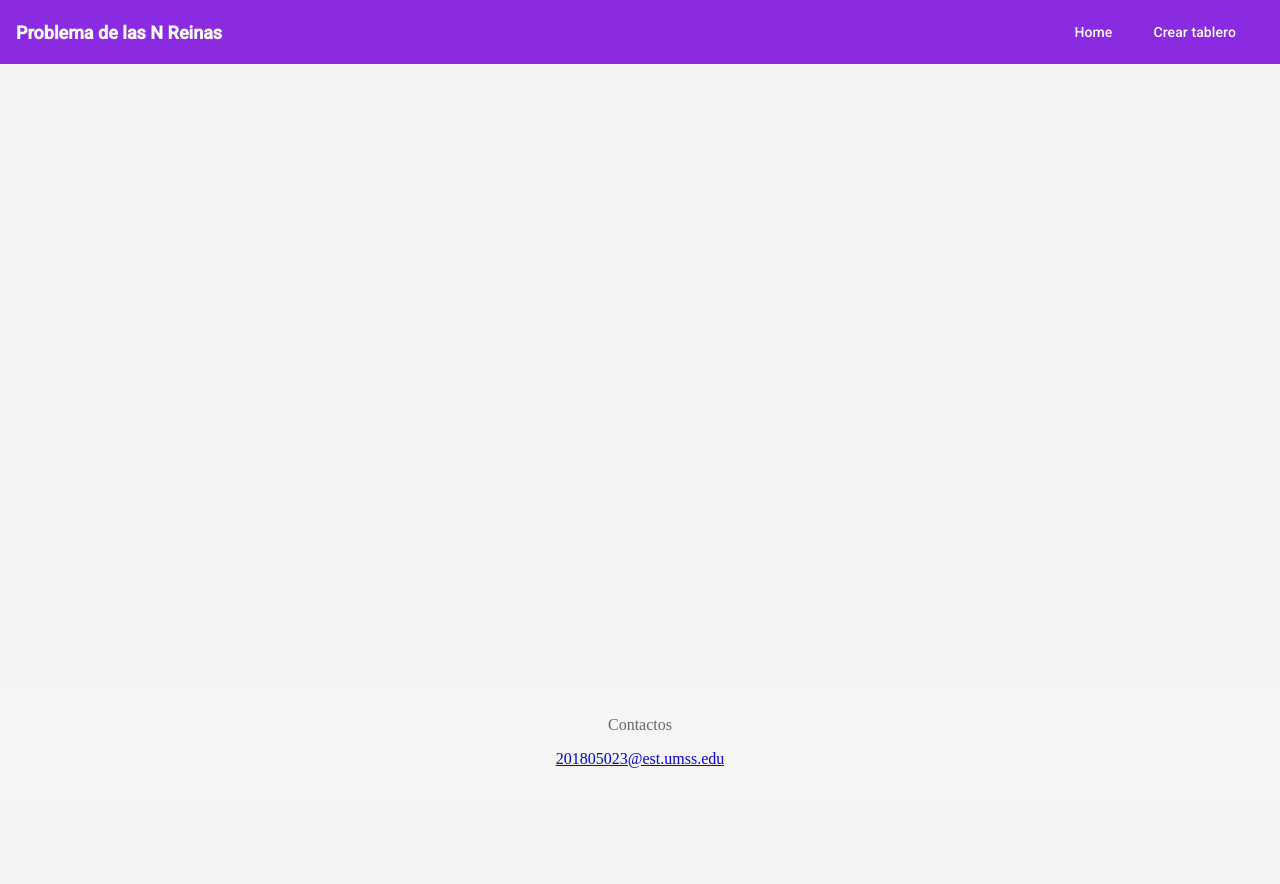
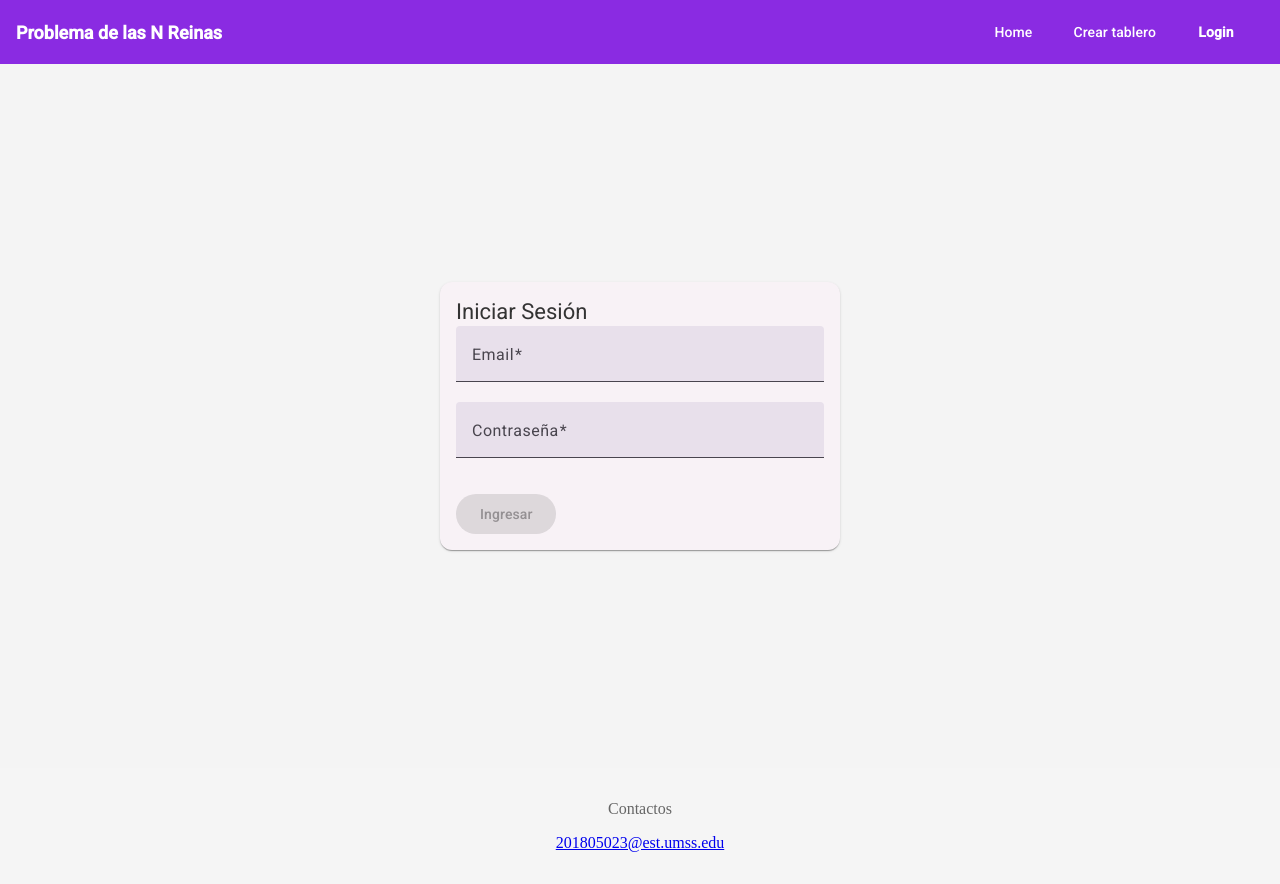
Before and after one commit to Frosmin/Proyecto_progra_web, an Angular app in the folder frontend/angular/: page /login in a window 1280 px wide. Before the commit this address led to /. Before the commit the page ends 800 px from the top, so only its background shows below. Built offline with nearby package versions, Linux system fonts and the light colour scheme.

Commit message:
add: implementar componente de login y actualizar la navegación en la barra de navegación

```diff
--- a/frontend/angular/src/app/app.routes.ts
+++ b/frontend/angular/src/app/app.routes.ts
@@ -3,10 +3,12 @@ import { FormComponent } from './form/form.component';
 import { ViewFormComponent } from './viewForm/view.form.component';
 import { HomeComponent } from './home/home.component';
 import { VistaComponent } from './vista/vista.component';
+import { LoginComponent } from './login/login.component';
 
 export const routes: Routes = [
   { path: '', component: HomeComponent },
   { path: 'viewform', component: ViewFormComponent },
   { path: 'view/:id', component: VistaComponent },
   { path: 'crear', component: FormComponent },
+  { path: 'login', component: LoginComponent },
 ];
--- /dev/null
+++ b/frontend/angular/src/app/login/login.component.html
@@ -0,0 +1,40 @@
+<div class="login-container">
+  <mat-card class="login-card">
+    <mat-card-header>
+      <mat-card-title>Iniciar Sesión</mat-card-title>
+    </mat-card-header>
+    <mat-card-content>
+      <form (ngSubmit)="onSubmit()" #loginForm="ngForm">
+        <mat-form-field class="full-width">
+          <mat-label>Email</mat-label>
+          <input
+            matInput
+            [(ngModel)]="email"
+            name="email"
+            type="email"
+            required
+            email
+          />
+        </mat-form-field>
+        <mat-form-field class="full-width">
+          <mat-label>Contraseña</mat-label>
+          <input
+            matInput
+            [(ngModel)]="password"
+            name="password"
+            type="password"
+            required
+          />
+        </mat-form-field>
+        <button
+          mat-raised-button
+          color="primary"
+          type="submit"
+          [disabled]="!loginForm.form.valid"
+        >
+          Ingresar
+        </button>
+      </form>
+    </mat-card-content>
+  </mat-card>
+</div>
--- /dev/null
+++ b/frontend/angular/src/app/login/login.component.scss
@@ -0,0 +1,26 @@
+.login-container {
+  display: flex;
+  justify-content: center;
+  align-items: center;
+  height: 80vh;
+  padding: 2rem;
+}
+
+.login-card {
+  width: 100%;
+  max-width: 400px;
+}
+
+.full-width {
+  width: 100%;
+}
+
+mat-card-content {
+  display: flex;
+  flex-direction: column;
+  gap: 1rem;
+}
+
+button {
+  margin-top: 1rem;
+}
--- /dev/null
+++ b/frontend/angular/src/app/login/login.component.ts
@@ -0,0 +1,48 @@
+import { Component } from '@angular/core';
+import { FormsModule } from '@angular/forms';
+import { Router } from '@angular/router';
+import { AuthService } from '../services/auth.service';
+import { MatCardModule } from '@angular/material/card';
+import { MatFormFieldModule } from '@angular/material/form-field';
+import { MatInputModule } from '@angular/material/input';
+import { MatButtonModule } from '@angular/material/button';
+import { CommonModule } from '@angular/common';
+
+@Component({
+  selector: 'app-login',
+  standalone: true,
+  imports: [
+    CommonModule,
+    FormsModule,
+    MatCardModule,
+    MatFormFieldModule,
+    MatInputModule,
+    MatButtonModule,
+  ],
+  templateUrl: './login.component.html',
+  styleUrl: './login.component.scss',
+})
+export class LoginComponent {
+  email = '';
+  password = '';
+
+  constructor(private authService: AuthService, private router: Router) {}
+
+  onSubmit(): void {
+    if (!this.email || !this.password) {
+      alert('Email y contraseña son requeridos.');
+      return;
+    }
+
+    this.authService.login(this.email, this.password).subscribe({
+      next: (response) => {
+        console.log('Inicio de sesión exitoso', response);
+        this.router.navigate(['/']);
+      },
+      error: (err) => {
+        console.error('Error en el inicio de sesión', err);
+        alert('Credenciales incorrectas. Por favor, intente de nuevo.');
+      },
+    });
+  }
+}
--- a/frontend/angular/src/app/shared/navbar/navbar.component.html
+++ b/frontend/angular/src/app/shared/navbar/navbar.component.html
@@ -20,6 +20,18 @@
           [routerLinkActiveOptions]="{ exact: true }"
         >
           Crear tablero
+        </button>
+        <button
+          *ngIf="!authService.isLoggedIn()"
+          mat-menu-item
+          routerLink="/login"
+          routerLinkActive="active-btn"
+          [routerLinkActiveOptions]="{ exact: true }"
+        >
+          Login
+        </button>
+        <button *ngIf="authService.isLoggedIn()" mat-menu-item (click)="logout()">
+          Logout
         </button>
       </mat-menu>
 
@@ -44,6 +56,15 @@
         [routerLinkActiveOptions]="{ exact: true }"
         >Crear tablero</a
       >
+      <a
+        *ngIf="!authService.isLoggedIn()"
+        mat-button
+        routerLink="/login"
+        routerLinkActive="active-link"
+        [routerLinkActiveOptions]="{ exact: true }"
+        >Login</a
+      >
+      <a *ngIf="authService.isLoggedIn()" mat-button (click)="logout()">Logout</a>
     </div>
   </div>
 </mat-toolbar>
--- a/frontend/angular/src/app/shared/navbar/navbar.component.ts
+++ b/frontend/angular/src/app/shared/navbar/navbar.component.ts
@@ -1,14 +1,17 @@
 import { Component } from '@angular/core';
-import { RouterLink, RouterLinkActive } from '@angular/router';
+import { Router, RouterLink, RouterLinkActive } from '@angular/router';
 import { MatToolbarModule } from '@angular/material/toolbar';
 import { MatIconModule } from '@angular/material/icon';
 import { MatButtonModule } from '@angular/material/button';
 import { MatMenuModule } from '@angular/material/menu';
+import { AuthService } from '../../services/auth.service';
+import { CommonModule } from '@angular/common';
 
 @Component({
   selector: 'app-navbar',
   standalone: true,
   imports: [
+    CommonModule,
     RouterLink,
     RouterLinkActive,
     MatToolbarModule,
@@ -19,4 +22,10 @@ import { MatMenuModule } from '@angular/material/menu';
   templateUrl: './navbar.component.html',
   styleUrl: './navbar.component.scss',
 })
-export class NavbarComponent {}
+export class NavbarComponent {
+  constructor(public authService: AuthService, private router: Router) {}
+
+  logout(): void {
+    this.authService.logout();
+  }
+}
```
Also changed, not shown: 1 other file (tests, documents, lock files or other folders).
